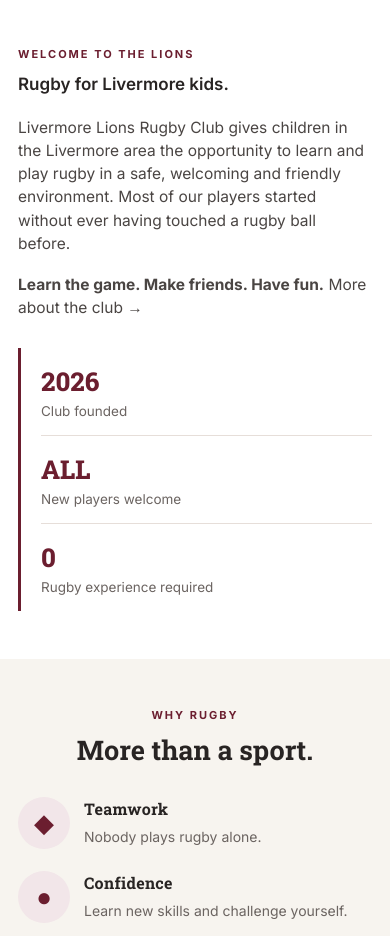
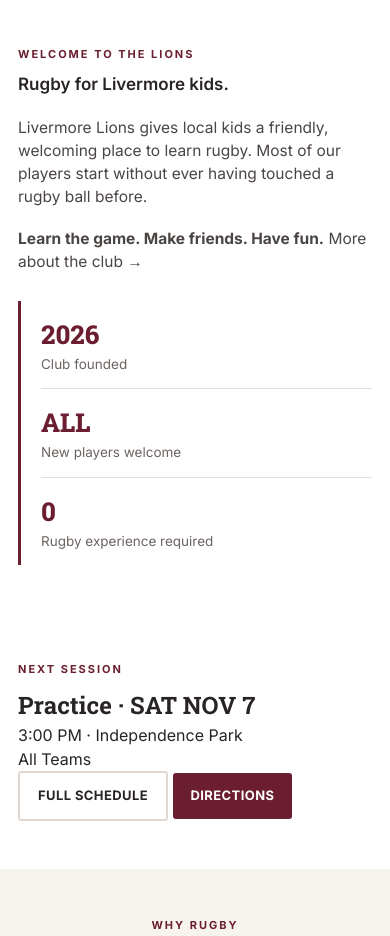
Before and after one commit to Livermore-Lions-Rugby-Club/livermore-lions-website, an Eleventy site: page src/index.njk in a window 390 px wide. Shown: the part 578-1514 px from the top of the page. Built offline with nearby package versions, Linux system fonts and the light colour scheme; Eleventy itself is replaced by a stand-in of ours; files that its build step writes are made by us from their sources.

Commit message:
Update index.njk
Updates for mobile viewing

```diff
--- a/src/index.njk
+++ b/src/index.njk
@@ -11,7 +11,7 @@ description: "Youth rugby in Livermore, California. Co-ed, no experience require
 <div class="welcome">
 <div class="welcome-text">
 <p class="lede">Rugby for Livermore kids.</p>
-<p>Livermore Lions Rugby Club gives children in the Livermore area the opportunity to learn and play rugby in a safe, welcoming and friendly environment. Most of our players started without ever having touched a rugby ball before.</p>
+<p>Livermore Lions gives local kids a friendly, welcoming place to learn rugby. Most of our players start without ever having touched a rugby ball before.</p>
 <p><strong>Learn the game. Make friends. Have fun.</strong> <a href="/about/">More about the club →</a></p>
 </div>
 <div class="welcome-stats">
@@ -22,6 +22,52 @@ description: "Youth rugby in Livermore, California. Co-ed, no experience require
 </div>
 </div>
 </section>
+
+{% if schedule.list and schedule.list.length %}
+{% set nextSession = schedule.list[0] %}
+
+<section class="home-next-session">
+  <div class="wrap">
+    <div class="home-next-card">
+
+      <div class="home-next-copy">
+        <span class="section-label">Next session</span>
+
+        <h2>
+          {{ nextSession.type }} ·
+          {{ nextSession.day }} {{ nextSession.month }} {{ nextSession.date }}
+        </h2>
+
+        <p>
+          {{ nextSession.time }} · {{ nextSession.place }}
+        </p>
+
+        {% if nextSession.teams %}
+        <p class="home-next-teams">
+          {{ nextSession.teams | join(", ") }}
+        </p>
+        {% endif %}
+      </div>
+
+      <div class="home-next-actions">
+        <a class="btn btn-ghost" href="/schedule/">
+          Full Schedule
+        </a>
+
+        <a
+          class="btn btn-maroon"
+          href="https://www.google.com/maps/search/?api=1&query={{ nextSession.mapQuery }}"
+          target="_blank"
+          rel="noopener"
+        >
+          Directions
+        </a>
+      </div>
+
+    </div>
+  </div>
+</section>
+{% endif %}
 
 <section class="section-ivory" id="why-rugby">
 <div class="wrap center" style="max-width:600px;">
```
